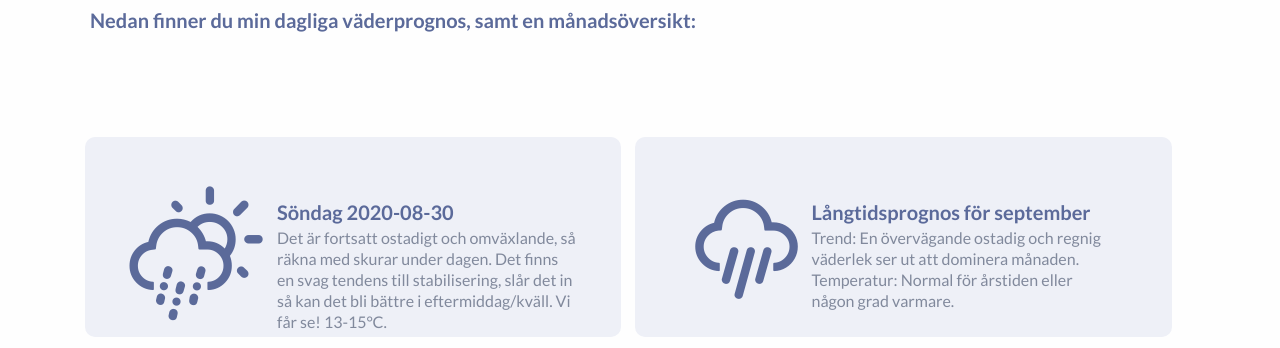
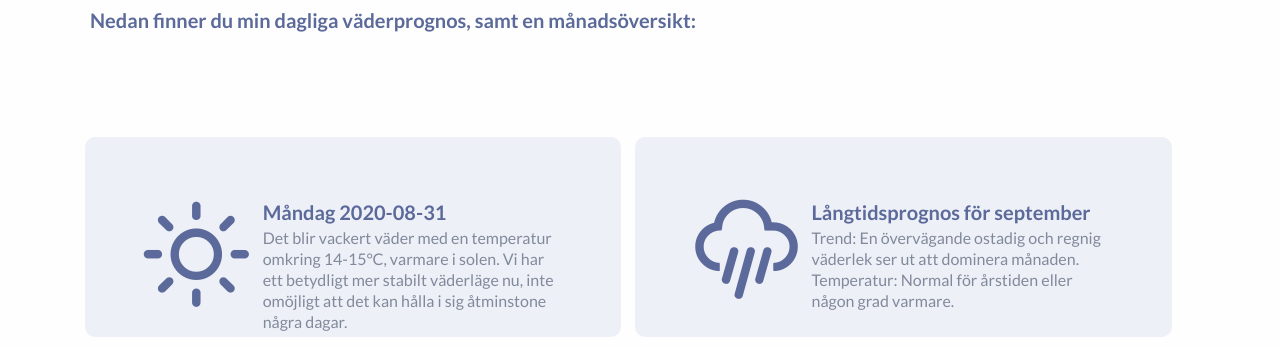
Before and after one commit to vadergubben/vadergubben.github.io, a plain HTML site: page index.html in a window 1280 px wide. Shown: the part 213-561 px from the top of the page. Drawn offline with Linux system fonts and the light colour scheme.

Commit message:
Add files via upload

```diff
--- a/index.html
+++ b/index.html
@@ -35,15 +35,15 @@
     <div class="container cards">
       <div class="card">
         <div class="skill-level"><br>
-              <h2><i class="wi wi-day-rain-mix"></i></h2>
+              <h2><i class="wi wi-day-sunny"></i></h2>
         </div>
         <div class="skill-meta">
-          <h3>Söndag 2020-08-30<br>
+          <h3>Måndag 2020-08-31<br>
           </h3>
-          <span>Det är fortsatt ostadigt och omväxlande, så räkna med skurar under dagen.
-            Det finns en svag tendens till stabilisering, slår det in så kan
-            det bli bättre i eftermiddag/kväll. Vi får se!
-            13-15°C.</span> </div>
+          <span>Det blir vackert väder med en temperatur omkring 14-15°C, varmare i solen.
+            Vi har ett betydligt mer stabilt väderläge nu, inte omöjligt
+            att det kan hålla i sig åtminstone några dagar.
+            </span> </div>
       </div>
       <div class="card">
         <div class="skill-level">
```
